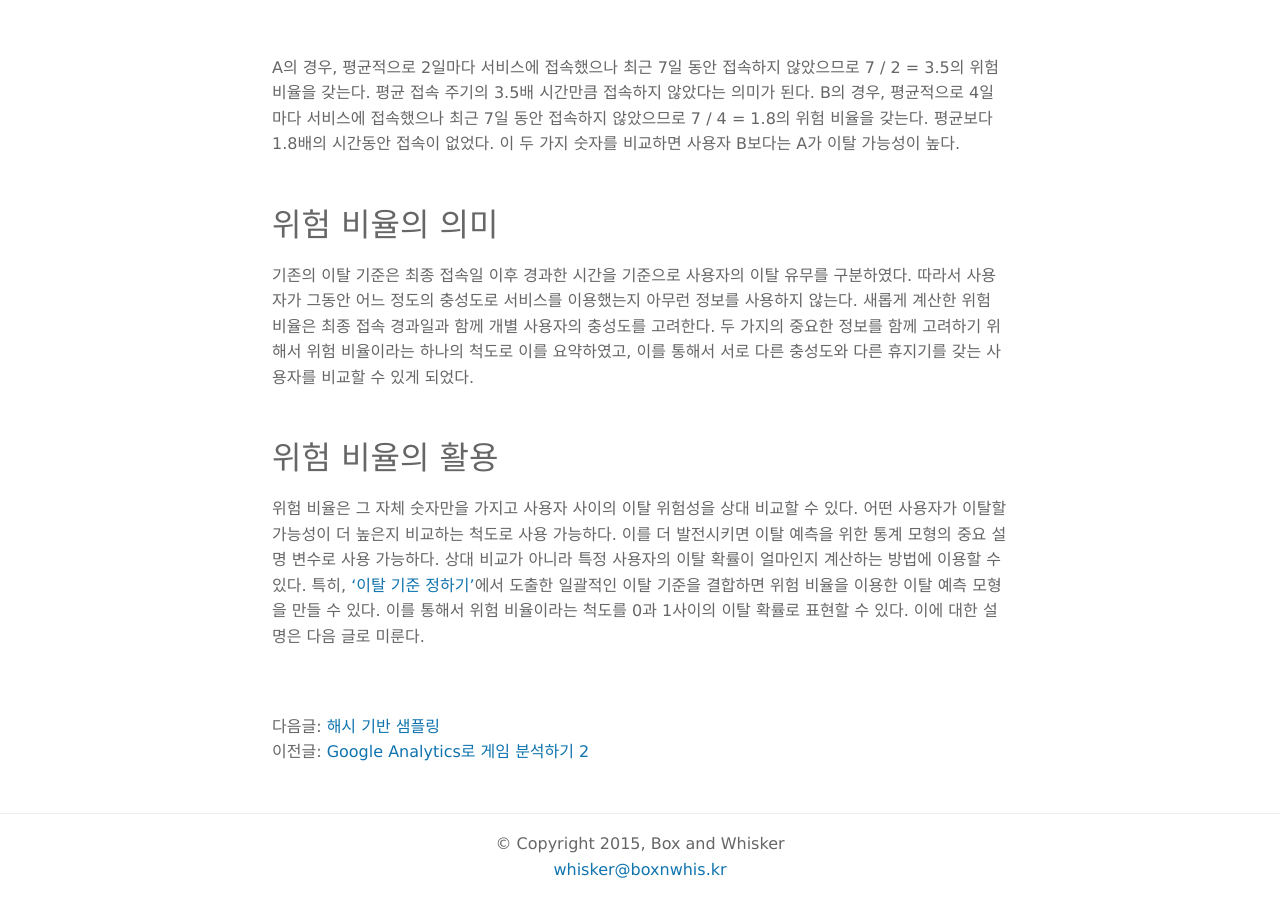
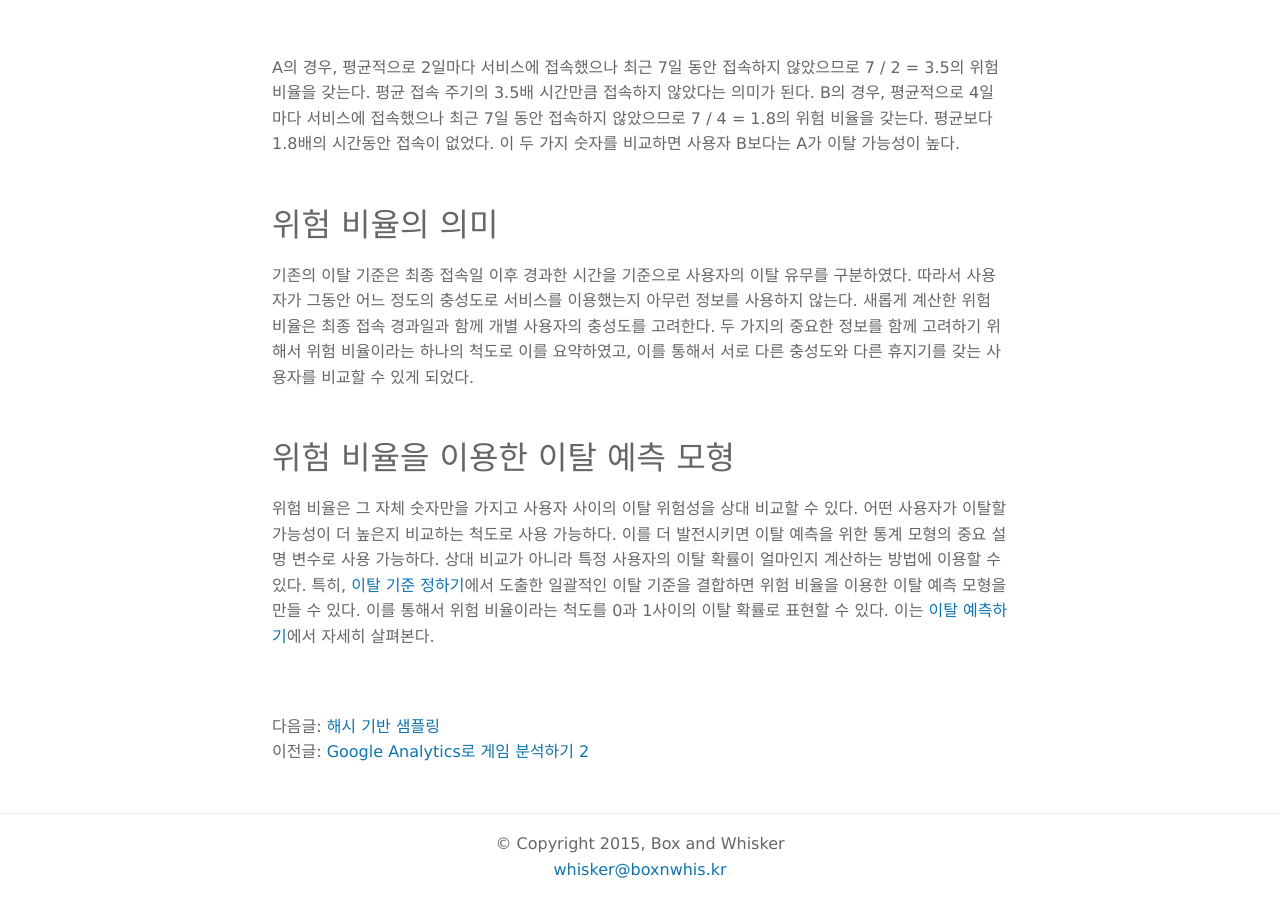
Before and after one commit to boxnwhiskr/boxnwhiskr.github.io, a Jekyll site: the page built from _posts/2014-11-11-measure_churn_for_individual_users.markdown, in a window 1280 px wide and 900 px high, scrolled down 2294 px. Built offline with Jekyll 4.4.1, drawn with Linux system fonts in a browser that asks for light colours; nearby versions of some CDN libraries; some web fonts are replaced.

Commit message:
Add the link of the next article

```diff
--- a/_posts/2014-11-11-measure_churn_for_individual_users.markdown
+++ b/_posts/2014-11-11-measure_churn_for_individual_users.markdown
@@ -38,6 +38,6 @@
 
 기존의 이탈 기준은 최종 접속일 이후 경과한 시간을 기준으로 사용자의 이탈 유무를 구분하였다. 따라서 사용자가 그동안 어느 정도의 충성도로 서비스를 이용했는지 아무런 정보를 사용하지 않는다. 새롭게 계산한 위험 비율은 최종 접속 경과일과 함께 개별 사용자의 충성도를 고려한다. 두 가지의 중요한 정보를 함께 고려하기 위해서 위험 비율이라는 하나의 척도로 이를 요약하였고, 이를 통해서 서로 다른 충성도와 다른 휴지기를 갖는 사용자를 비교할 수 있게 되었다.
 
-# 위험 비율의 활용
+# 위험 비율을 이용한 이탈 예측 모형
 
-위험 비율은 그 자체 숫자만을 가지고 사용자 사이의 이탈 위험성을 상대 비교할 수 있다. 어떤 사용자가 이탈할 가능성이 더 높은지 비교하는 척도로 사용 가능하다. 이를 더 발전시키면 이탈 예측을 위한 통계 모형의 중요 설명 변수로 사용 가능하다. 상대 비교가 아니라 특정 사용자의 이탈 확률이 얼마인지 계산하는 방법에 이용할 수 있다. 특히, ['이탈 기준 정하기'](http://www.boxnwhis.kr/2014/09/15/make_a_criterion_for_churn.html)에서 도출한 일괄적인 이탈 기준을 결합하면 위험 비율을 이용한 이탈 예측 모형을 만들 수 있다. 이를 통해서 위험 비율이라는 척도를 0과 1사이의 이탈 확률로 표현할 수 있다. 이에 대한 설명은 다음 글로 미룬다.
+위험 비율은 그 자체 숫자만을 가지고 사용자 사이의 이탈 위험성을 상대 비교할 수 있다. 어떤 사용자가 이탈할 가능성이 더 높은지 비교하는 척도로 사용 가능하다. 이를 더 발전시키면 이탈 예측을 위한 통계 모형의 중요 설명 변수로 사용 가능하다. 상대 비교가 아니라 특정 사용자의 이탈 확률이 얼마인지 계산하는 방법에 이용할 수 있다. 특히, [이탈 기준 정하기](http://www.boxnwhis.kr/2014/09/15/make_a_criterion_for_churn.html)에서 도출한 일괄적인 이탈 기준을 결합하면 위험 비율을 이용한 이탈 예측 모형을 만들 수 있다. 이를 통해서 위험 비율이라는 척도를 0과 1사이의 이탈 확률로 표현할 수 있다. 이는 [이탈 예측하기](http://boxnwhis.kr/2015/02/09/predict_churns.html)에서 자세히 살펴본다.
```
